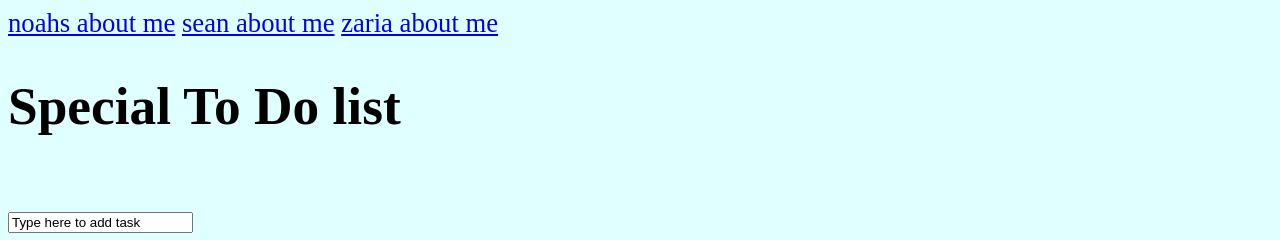
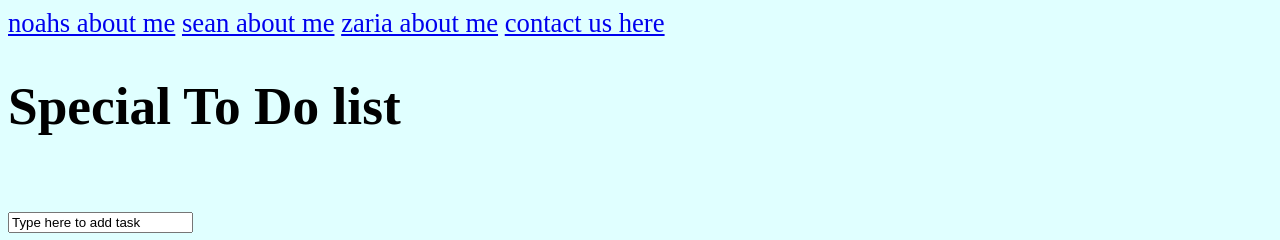
Before and after one commit to noahygt6use/ygt6-slack-attack, a plain HTML site: page app.html in a window 1280 px wide. Shown: the top 240 px of the page. Drawn offline with Linux system fonts and the light colour scheme.

Commit message:
Update app.html

```diff
--- a/app.html
+++ b/app.html
@@ -38,6 +38,7 @@
 <a href="aboutnoah.html">noahs about me</a>
 <a href="aboutsean.html">sean about me</a>
 <a href="refren.html">zaria about me</a>
+  <a href="contactus.html">contact us here</a>
 
 
 
```
